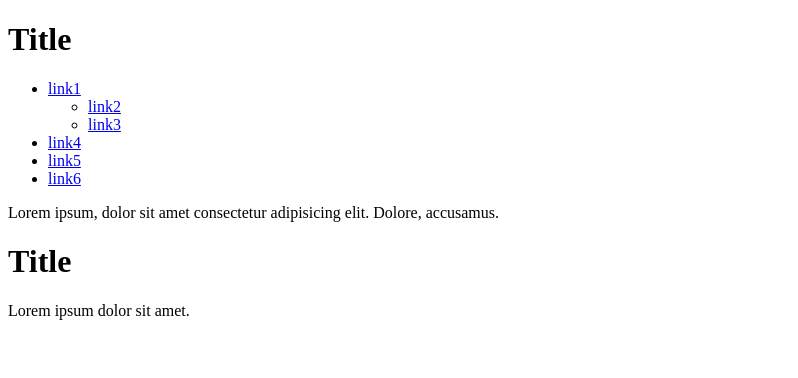
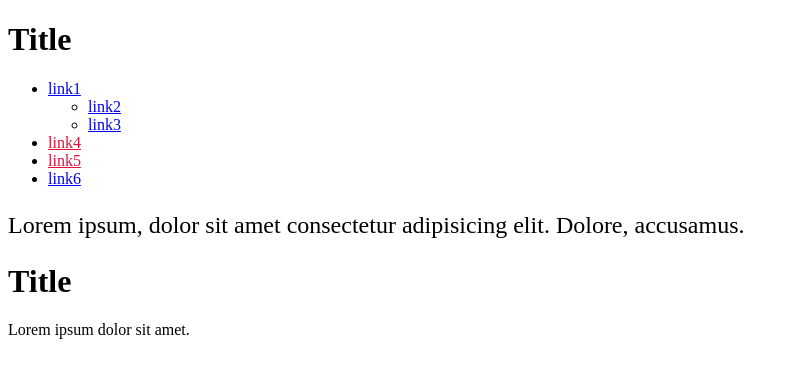
Before and after one commit to irashovdra/HW-5-6, a plain HTML site: page index.html in a window 1280 px wide. Shown: the whole page, without its empty margins (0-798 px from the left). Drawn offline with Linux system fonts and the light colour scheme.

Commit message:
homework

```diff
--- a/index.html
+++ b/index.html
@@ -5,6 +5,7 @@
     <meta http-equiv="X-UA-Compatible" content="IE=edge">
     <meta name="viewport" content="width=device-width, initial-scale=1.0">
     <title>Document</title>
+    <link rel="stylesheet" href="style.css">
 </head>
 <body>
     <div class="holder">
@@ -17,11 +18,11 @@
                     <li><a href="#">link3</a></li>
                 </ul>
             </li>
-            <li><a href="https://www.youtube.com/">link4</a></li>
-            <li><a href="https://validator.w3.org/">link5</a></li>
+            <li><a class="link" href="https://www.youtube.com/">link4</a></li>
+            <li><a class="link" href="https://validator.w3.org/">link5</a></li>
             <li><a href="#">link6</a></li>
         </ul>
-        <p>Lorem ipsum, dolor sit amet consectetur adipisicing elit. Dolore, accusamus.</p>
+        <p class="text">Lorem ipsum, dolor sit amet consectetur adipisicing elit. Dolore, accusamus.</p>
         <h1>Title</h1>
         <p>Lorem ipsum dolor sit amet.</p>
         </div>
--- a/style.css
+++ b/style.css
@@ -0,0 +1,2 @@
+.link {color: crimson;}
+.text {font-size: 24px;}
```
